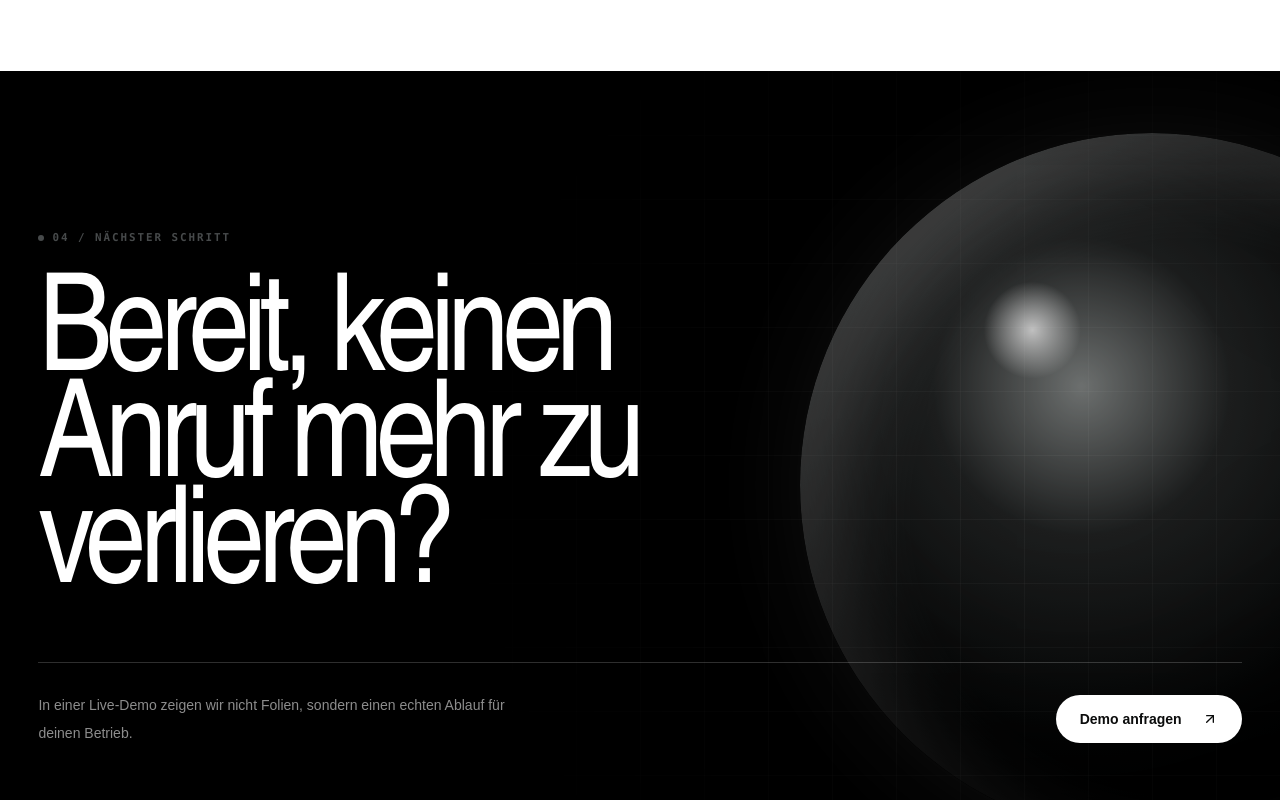
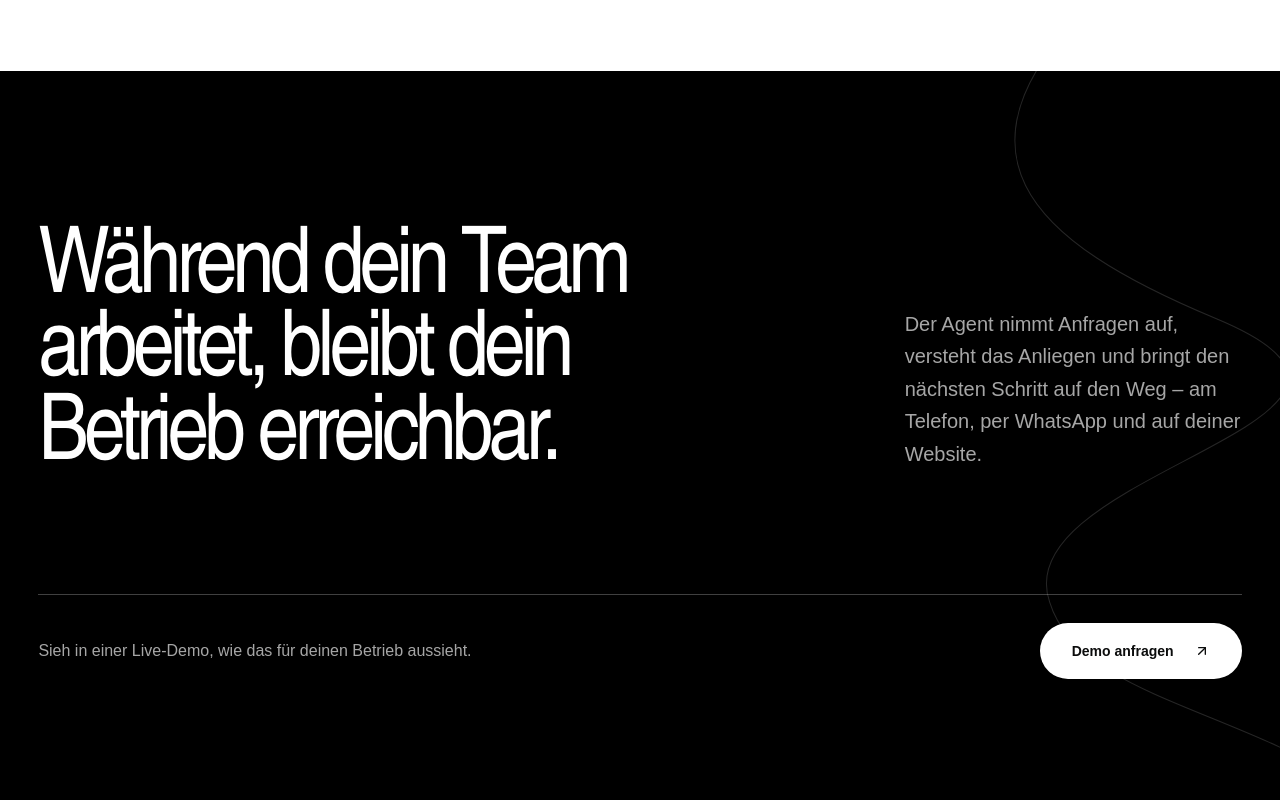
Before and after one commit to IljaDzhumelya24/ki-agent, a Next.js app: page / in a window 1280 px wide. Shown: the part 5360-6160 px from the top of the page. Built offline with nearby package versions, Linux system fonts and the light colour scheme.

Commit message:
Refine final CTA section

```diff
--- a/src/components/home/final-cta.tsx
+++ b/src/components/home/final-cta.tsx
@@ -1,19 +1,33 @@
 import { MagneticLink } from "@/components/ui/magnetic-link";
-import { SectionLabel } from "@/components/ui/section-label";
 
 export function FinalCta() {
   return (
-    <section id="contact" className="page-gutter relative isolate overflow-hidden bg-black py-[var(--section-space)] text-white">
-      <div className="cta-orb pointer-events-none absolute -right-[14rem] top-1/2 size-[44rem] -translate-y-1/2 rounded-full" />
-      <div className="pointer-events-none absolute inset-0 opacity-20 [background-image:linear-gradient(rgba(255,255,255,.2)_1px,transparent_1px),linear-gradient(90deg,rgba(255,255,255,.2)_1px,transparent_1px)] [background-size:4rem_4rem] [mask-image:radial-gradient(circle_at_80%_50%,black,transparent_54%)]" />
+    <section id="contact" className="page-gutter relative isolate overflow-hidden bg-black py-28 text-white md:py-40">
+      <svg
+        className="pointer-events-none absolute inset-0 hidden h-full w-full text-white/15 lg:block"
+        viewBox="0 0 1440 760"
+        preserveAspectRatio="xMidYMid slice"
+        fill="none"
+        aria-hidden="true"
+      >
+        <path d="M 1190 -90 C 1000 80 1110 170 1290 245 C 1530 345 1080 395 1125 525 C 1160 640 1390 630 1510 785" stroke="currentColor" strokeWidth="1" />
+      </svg>
       <div className="relative mx-auto max-w-[96rem]">
-        <SectionLabel>04 / Nächster Schritt</SectionLabel>
-        <h2 className="display-type mt-10 max-w-[10ch] text-[clamp(4.6rem,10.6vw,11.8rem)] leading-[0.78] font-medium tracking-[-0.075em]">
-          Bereit, keinen Anruf mehr zu verlieren?
-        </h2>
-        <div className="mt-14 grid gap-8 border-t border-white/18 pt-7 md:grid-cols-[1fr_auto] md:items-center">
-          <p className="max-w-lg text-sm leading-7 text-white/55">In einer Live-Demo zeigen wir nicht Folien, sondern einen echten Ablauf für deinen Betrieb.</p>
-          <MagneticLink href="mailto:demo@placeholder.ai" tone="light">Demo anfragen</MagneticLink>
+        <div className="grid gap-10 lg:grid-cols-[minmax(0,1.4fr)_minmax(0,0.6fr)] lg:items-end lg:gap-20">
+          <h2 className="display-type max-w-[14ch] text-[clamp(3.75rem,7.2vw,8.5rem)] leading-[0.91] font-medium tracking-[-0.065em]">
+            Während dein Team arbeitet, bleibt dein Betrieb erreichbar.
+          </h2>
+          <p className="max-w-md text-lg leading-relaxed text-white/65 lg:pb-3 lg:text-xl">
+            Der Agent nimmt Anfragen auf, versteht das Anliegen und bringt den nächsten Schritt auf den Weg – am Telefon, per WhatsApp und auf deiner Website.
+          </p>
+        </div>
+        <div className="mt-20 flex flex-col gap-7 border-t border-white/25 pt-7 md:mt-28 md:flex-row md:items-center md:justify-between">
+          <p className="max-w-md text-base leading-relaxed text-white/65">
+            Sieh in einer Live-Demo, wie das für deinen Betrieb aussieht.
+          </p>
+          <MagneticLink href="mailto:demo@placeholder.ai" tone="light" className="min-h-14 self-start px-8 text-base md:self-auto">
+            Demo anfragen
+          </MagneticLink>
         </div>
       </div>
     </section>
```
